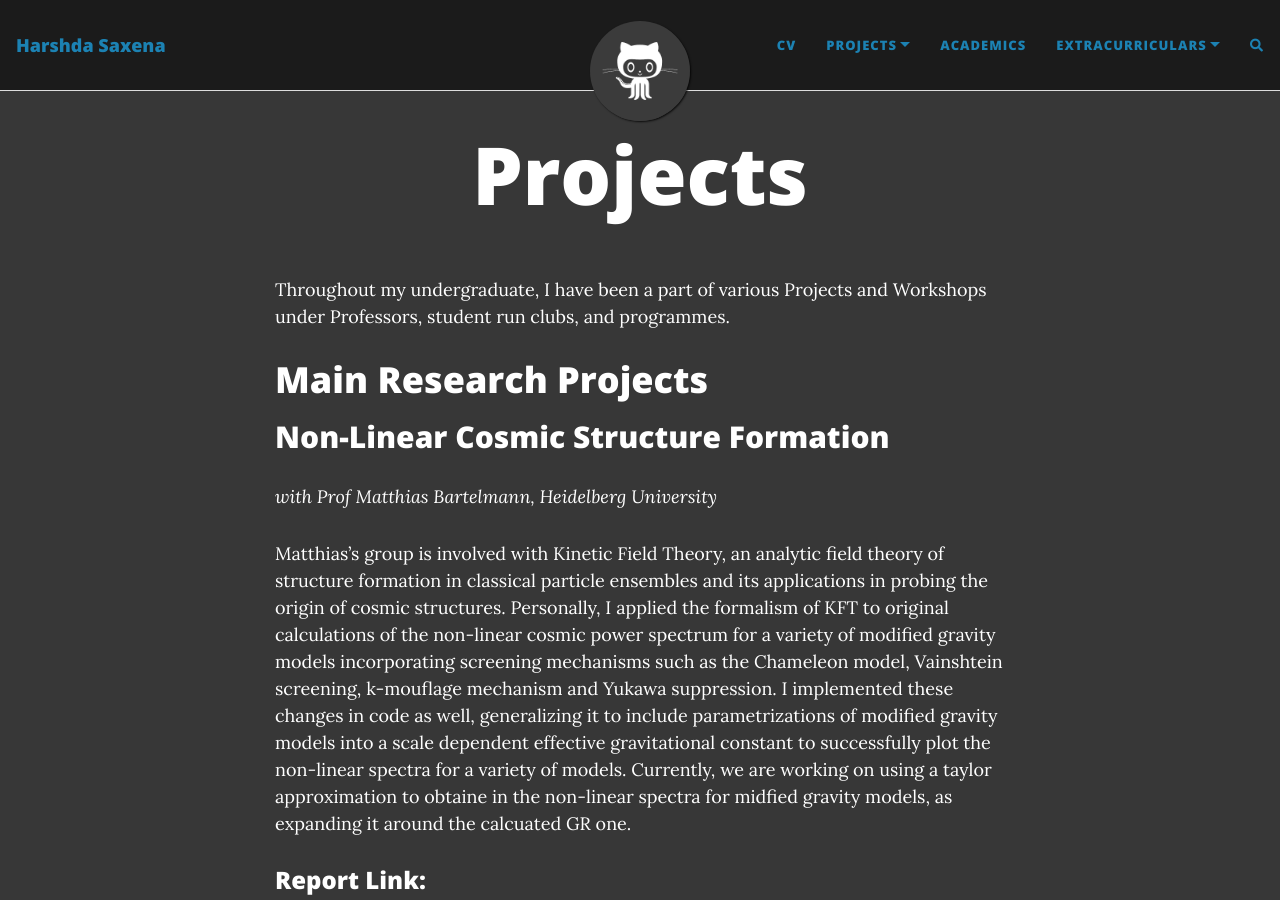
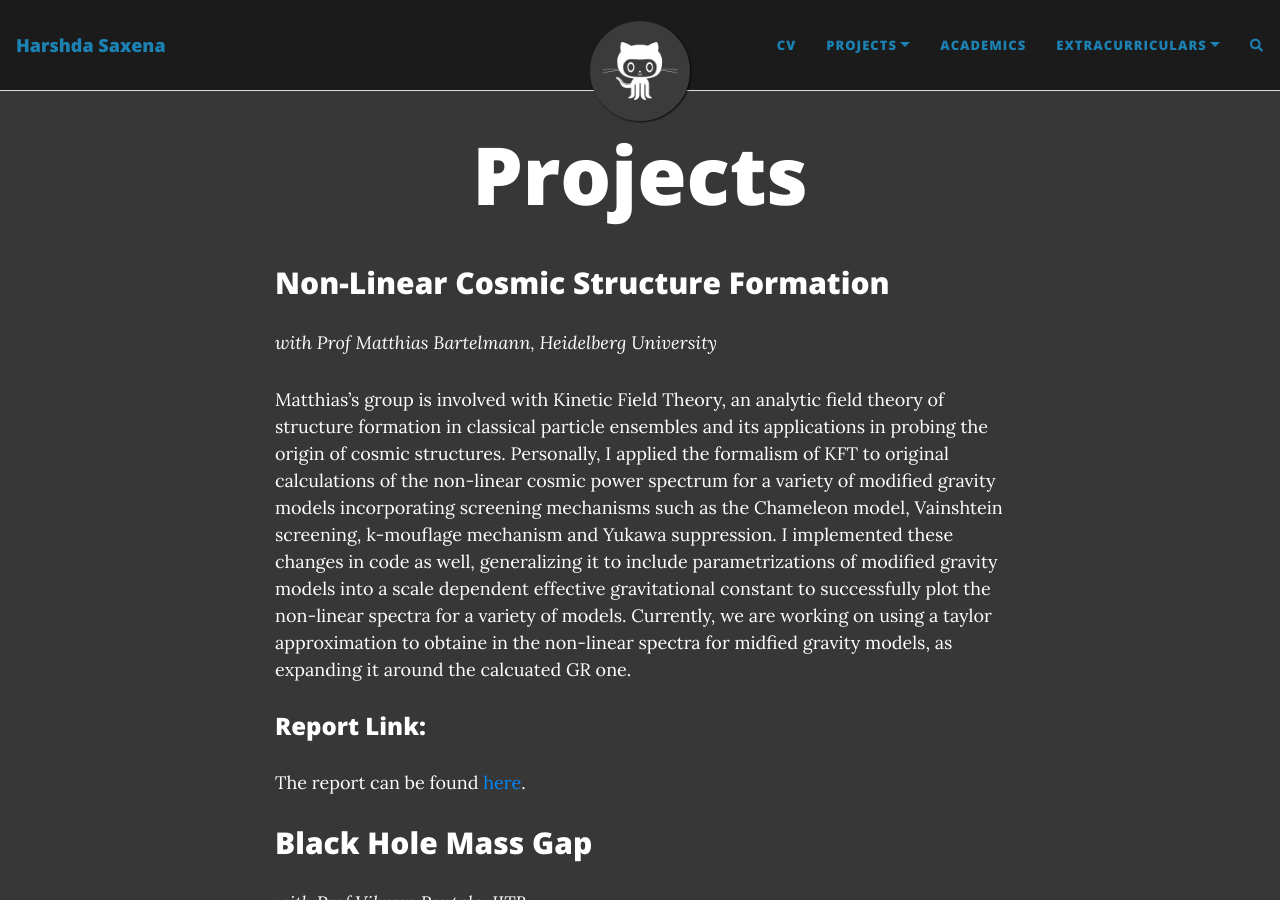
Before and after one commit to HarshdaSaxena/harshdasaxena.github.io, a Jekyll site: the page built from projects.md, in a window 1280 px wide and 900 px high. Built offline with Jekyll 4.4.1, drawn with Linux system fonts in a browser that asks for light colours; nearby versions of some CDN libraries; comment, search, counter and statistics services are not loaded.

Commit message:
Update projects.md

```diff
--- a/projects.md
+++ b/projects.md
@@ -3,8 +3,6 @@
 title: Projects
 subtitle:
 ---
-Throughout my undergraduate, I have been a part of various Projects and Workshops under Professors, student run clubs, and programmes.
-# Main Research Projects
 
 ## Non-Linear Cosmic Structure Formation
 *with Prof Matthias Bartelmann, Heidelberg University*
```
